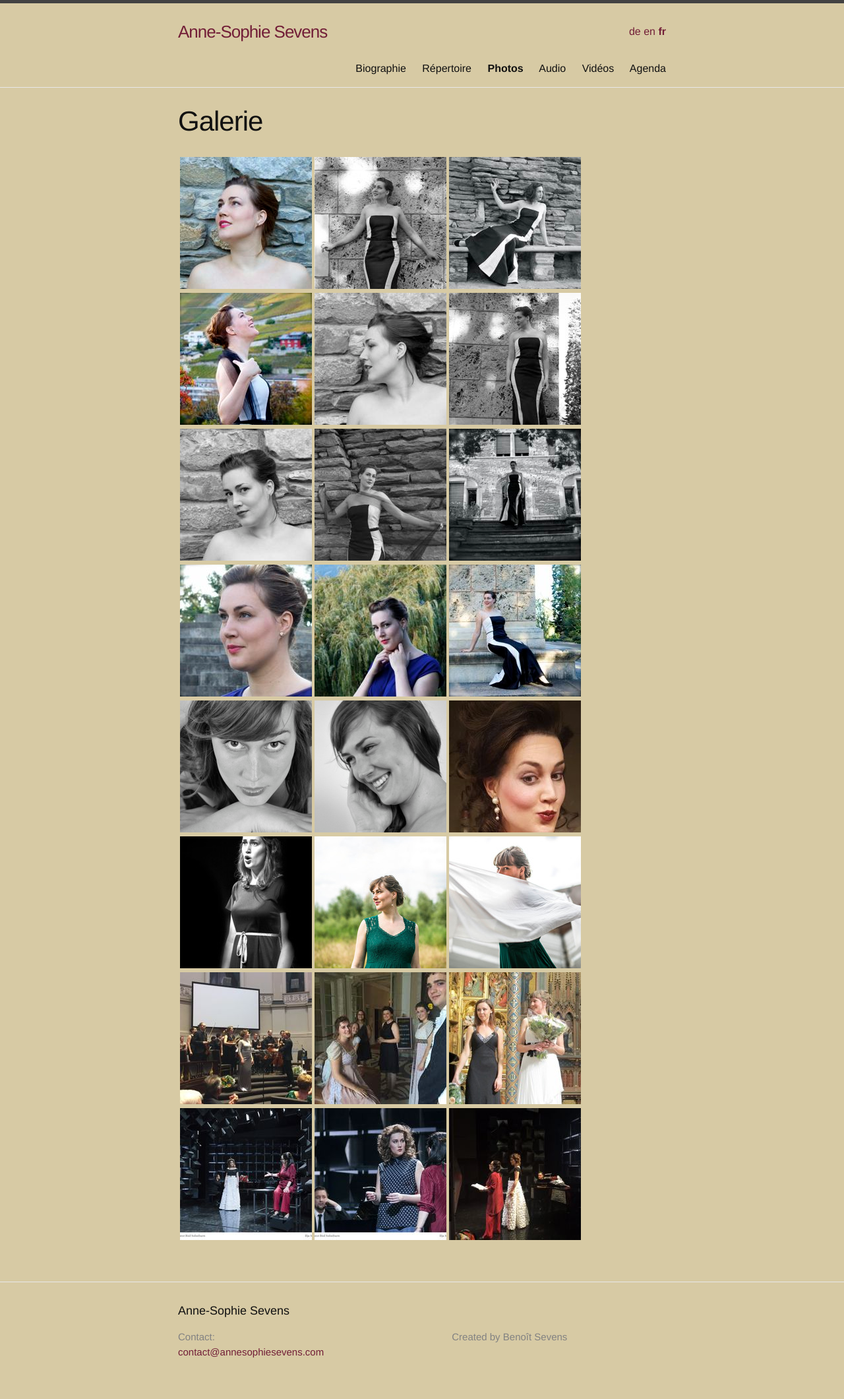
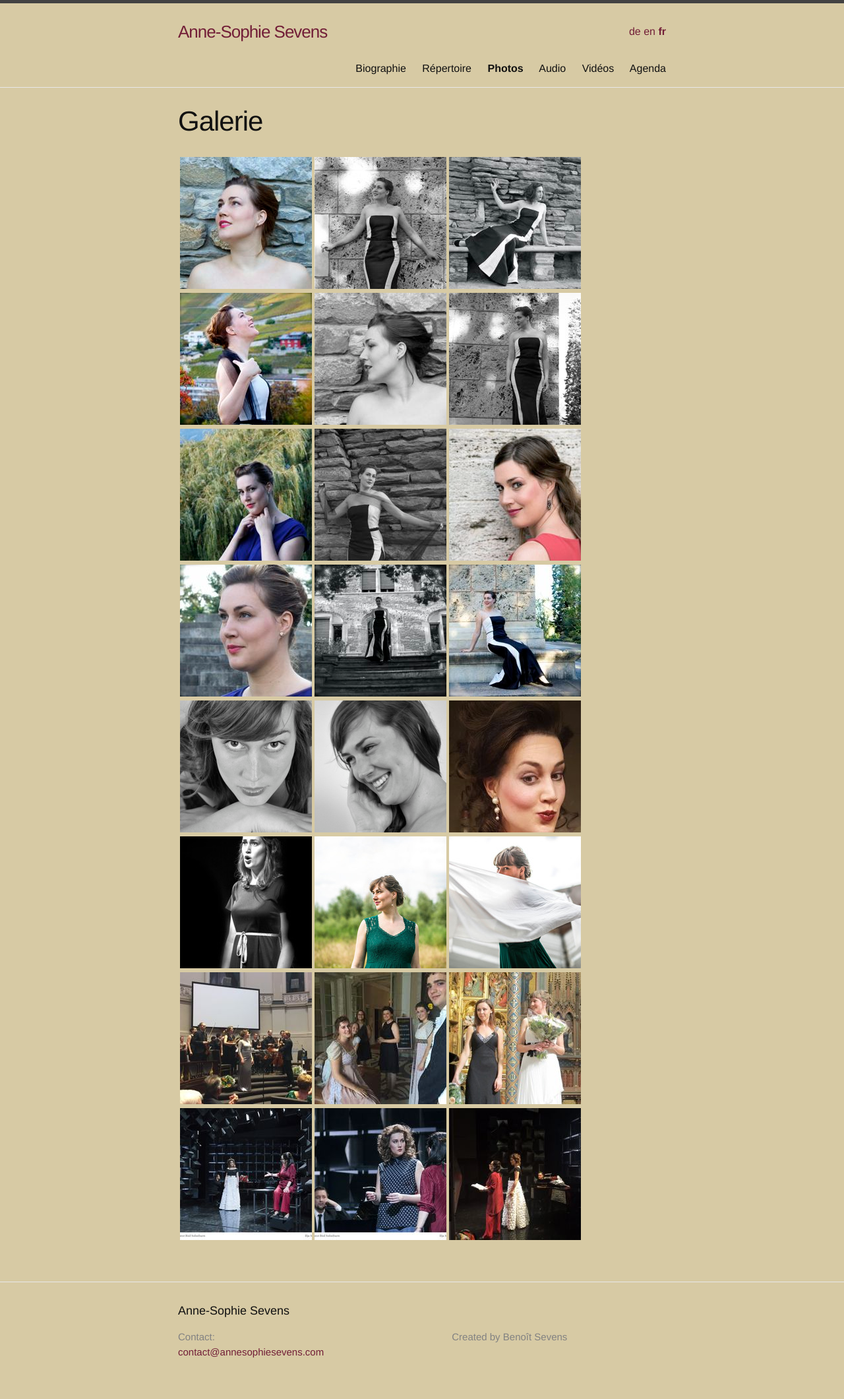
Before and after one commit to annesophie-sevens/annesophie-sevens.github.io, a Jekyll site: the page built from pictures-fr.md, in a window 1280 px wide. Shown: the whole page at 66% size. Built offline with Jekyll 4.4.1, drawn with Linux system fonts in a browser that asks for light colours.

Commit message:
Update pictures-fr.md

```diff
--- a/pictures-fr.md
+++ b/pictures-fr.md
@@ -5,14 +5,13 @@ menuorder: 7
 lang: fr
 ref: pictures
 ---
-
 | <a href="/assets/a10.jpg"> ![]({{ site.baseurl }}/assets/a10-thumbnail.jpg) </a> | <a href="/assets/a8.jpg"> ![]({{ site.baseurl }}/assets/a8-thumbnail.jpg) </a> | <a href="/assets/a6.jpg">  ![]({{ site.baseurl }}/assets/a6-thumbnail.jpg) </a> |
 
 | <a href="/assets/a4.jpg"> ![]({{ site.baseurl }}/assets/a4-thumbnail.jpg) </a> | <a href="/assets/a2.jpg"> ![]({{ site.baseurl }}/assets/a2-thumbnail.jpg) </a> | <a href="/assets/a1.jpg">![]({{ site.baseurl }}/assets/a1-thumbnail.jpg) </a> |
 
-| <a href="/assets/a3.jpg">  ![]({{ site.baseurl }}/assets/a3-thumbnail.jpg) </a> | <a href="/assets/a5.jpg"> ![]({{ site.baseurl }}/assets/a5-thumbnail.jpg) </a> | <a href="/assets/a7.jpg"> ![]({{ site.baseurl }}/assets/a7-thumbnail.jpg) </a>|
+| <a href="/assets/a11.jpg">  ![]({{ site.baseurl }}/assets/a11-thumbnail.jpg) </a> | <a href="/assets/a5.jpg"> ![]({{ site.baseurl }}/assets/a5-thumbnail.jpg) </a> | <a href="/assets/muurfoto.jpg"> ![]({{ site.baseurl }}/assets/muurfoto_thumbnail.jpg) </a>|
 
-|  <a href="/assets/a9.jpg">  ![]({{ site.baseurl }}/assets/a9-thumbnail.jpg) </a> | <a href="/assets/a11.jpg"> ![]({{ site.baseurl }}/assets/a11-thumbnail.jpg) </a>|<a href="/assets/a12.jpg"> ![]({{ site.baseurl }}/assets/a12-thumbnail.jpg) </a>|
+|  <a href="/assets/a9.jpg">  ![]({{ site.baseurl }}/assets/a9-thumbnail.jpg) </a> | <a href="/assets/a7.jpg"> ![]({{ site.baseurl }}/assets/a7-thumbnail.jpg) </a>|<a href="/assets/a12.jpg"> ![]({{ site.baseurl }}/assets/a12-thumbnail.jpg) </a>|
 
 | <a href="/assets/picture1.jpg">  ![]({{ site.baseurl }}/assets/picture1-thumbnail.jpg) </a> | <a href="/assets/picture5.jpg"> ![]({{ site.baseurl }}/assets/picture5-thumbnail.jpg) </a> | <a href="/assets/110.jpg"> ![]({{ site.baseurl }}/assets/110-thumbnail.jpg) </a>|
 
```
